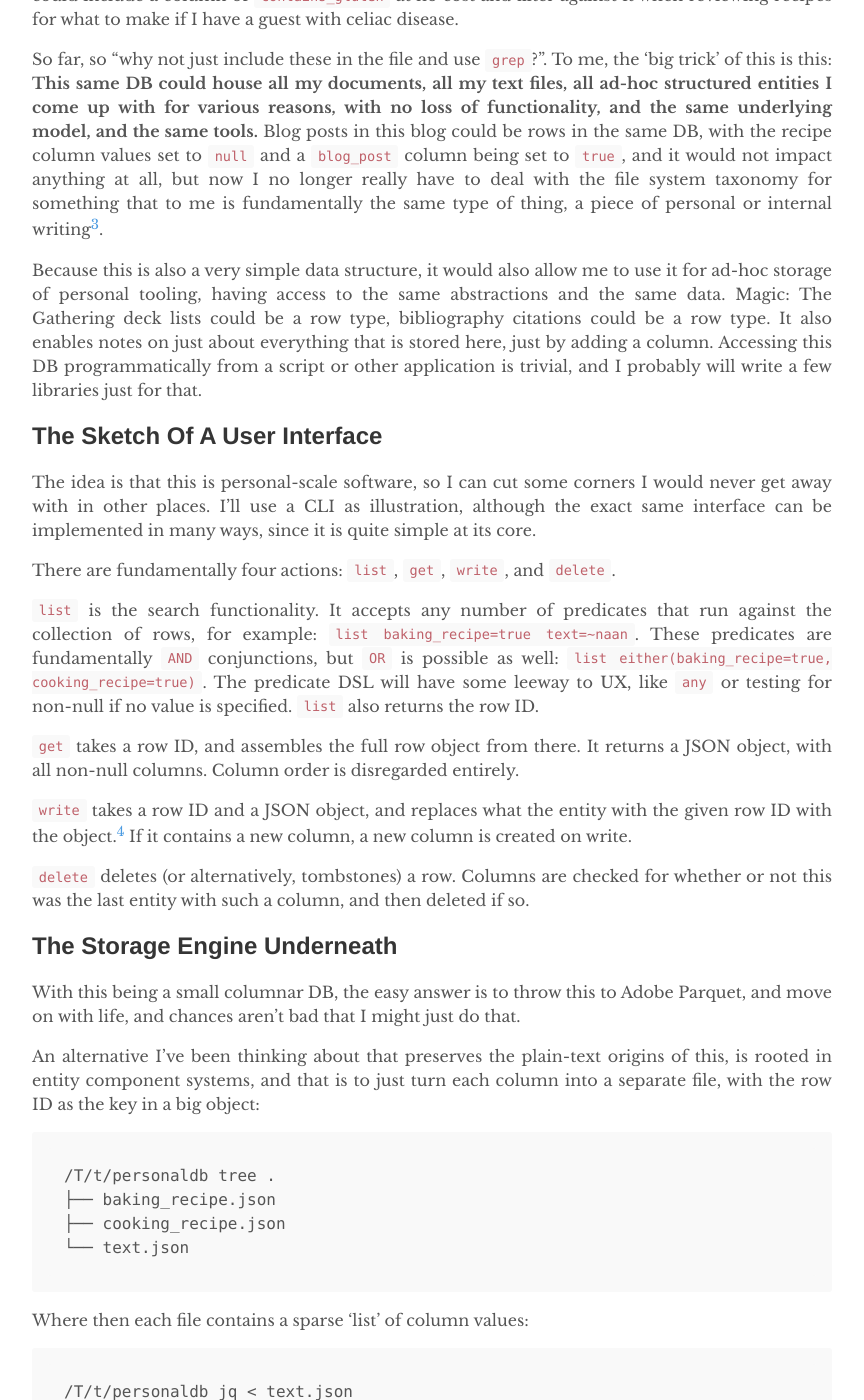
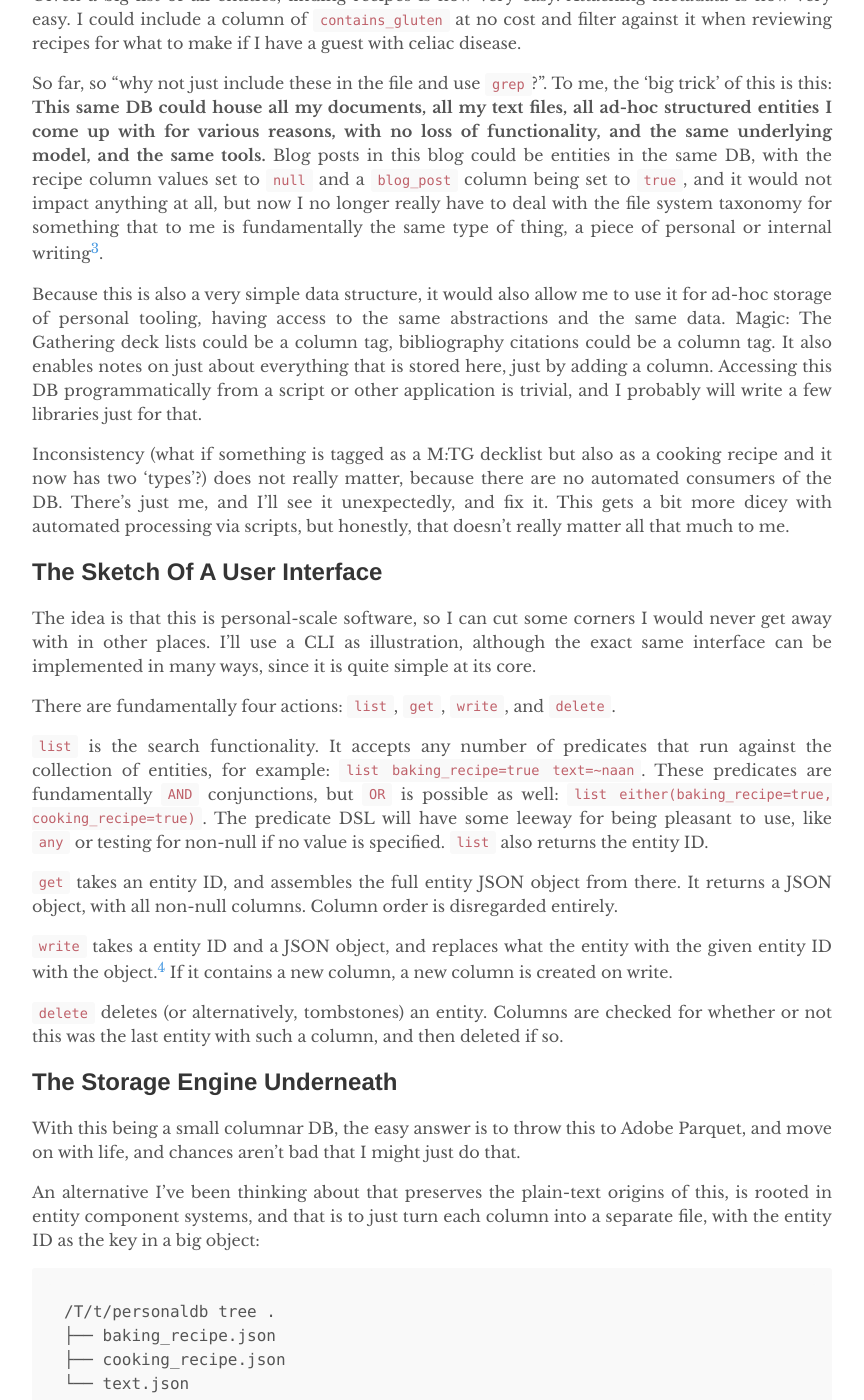
Before and after one commit to MordecaiMalignatus/mordecaimalignatus.github.io, a Jekyll site: the page built from _posts/2026-05-24-personaldb.md, in a window 1280 px wide and 1400 px high, scrolled down 1406 px. Shown: the whole window, without its empty margins (208-1072 px from the left). Built offline with Jekyll 4.4.1, drawn with Linux system fonts in a browser that asks for light colours; some of the changed text lies outside the part shown.

Commit message:
row → entity, more details

````diff
--- a/_posts/2026-05-24-personaldb.md
+++ b/_posts/2026-05-24-personaldb.md
@@ -6,23 +6,23 @@ categories: post
 ---
 
 PersonalDB[^1] is a little concept I've been throwing around in my head for
-supporting some things around the endless text files people (or at least,
-me) have lying around for notes, cheat sheets, references, plans, etc. It's a
-thing I have kinda started building, but I need to come to grips with what
-exactly it should be, hence this article.
+supporting some things around the endless text files people (or at least, me)
+have lying around for notes, cheat sheets, references, plans, etc. It's a thing
+I have kinda started building, but I need to come to grips with what exactly it
+should be, hence this article.
 
-In essence, the origin of the problem is that "a file" is not really a useful
-taxonomy for personal writing. You can make it so, by using it as a vague tree,
-but you will inevitably run into the ruin of all rigid categorizations, the edge
-cases that are two kinds of something. For an illustrative example, I have two
-files, `cooking.org`, which houses my cooking recipes, and `baking.org`, which
-houses my baking recipes. Smashed cucumber salad? Clearly cooking. Cake? Clearly
-baking. Soda bread? Savory, but baked, so clearly baking. Now, naan? It's bread,
-and all of the other bread is with the baking, but it isn't baked but instead
-griddled, does that make it cooking? It's a question I've answered by just
-adding the recipes to both files to avoid the frustration of opening a file and
-then having to backtrack after searching, but that now means drift if it were to
-change.[^2]
+In essence, the origin of the problem is that "a file" does not really lend
+itself to a useful taxonomy for personal writing. You can make it so, by using
+it as a vague categorization system, but you will inevitably run into the ruin
+of all rigid categorizations, the edge cases that are two kinds of something.
+For an illustrative example, I have two files, `cooking.org`, which houses my
+cooking recipes, and `baking.org`, which houses my baking recipes. Smashed
+cucumber salad? Clearly cooking. Cake? Clearly baking. Soda bread? Savory, but
+baked, so clearly baking. Now, naan? It's bread, and all of the other bread is
+with the baking, but it isn't baked but instead griddled, does that make it
+cooking? It's a question I've answered by just adding the recipes to both files
+to avoid the frustration of opening a file and then having to backtrack after
+searching, but that now means drift if it were to change.[^2]
 
 The solution would clearly be some sort of tagging system rather than a
 taxonomy. Naan gets both tags, both searches find it, grand. This would be
@@ -42,12 +42,12 @@ never fly in many-humans infrastructure.
 
 The core idea is abstracting over "a text file". There is an entity, or a row.
 This, for all intents and purposes, is invisible to the user and also
-irrelevant. A row can have any number of columns, which are key/value pairs, but
-the default value is `null`. This makes any row, if we squint a bit, a sparse
-JSON object, when trimmed for `null` values.
+irrelevant. An entity can have any number of columns, which are key/value pairs,
+but the default value is `null`. This makes any entity, if we squint a bit, a
+sparse JSON object, when trimmed for `null` values.
 
 Suppose now that we take all of our recipes of some variety, and turn them into
-rows that looks like this:
+entities that looks like this:
 
 ```json
 {
@@ -57,7 +57,7 @@ rows that looks like this:
 }
 ```
 
-Given a big list of all rows, finding recipes is now very easy. Attaching
+Given a big list of all entities, finding recipes is now very easy. Attaching
 metadata is now very easy. I could include a column of `contains_gluten` at no
 cost and filter against it when reviewing recipes for what to make if I have a
 guest with celiac disease.
@@ -66,19 +66,25 @@ So far, so "why not just include these in the file and use `grep`?". To me, the
 'big trick' of this is this: **This same DB could house all my documents, all my
 text files, all ad-hoc structured entities I come up with for various reasons,
 with no loss of functionality, and the same underlying model, and the same
-tools.** Blog posts in this blog could be rows in the same DB, with the recipe
-column values set to `null` and a `blog_post` column being set to `true`, and it
-would not impact anything at all, but now I no longer really have to deal with
-the file system taxonomy for something that to me is fundamentally the same type
-of thing, a piece of personal or internal writing[^3].
+tools.** Blog posts in this blog could be entities in the same DB, with the
+recipe column values set to `null` and a `blog_post` column being set to `true`,
+and it would not impact anything at all, but now I no longer really have to deal
+with the file system taxonomy for something that to me is fundamentally the same
+type of thing, a piece of personal or internal writing[^3].
 
 Because this is also a very simple data structure, it would also allow me to use
 it for ad-hoc storage of personal tooling, having access to the same
 abstractions and the same data. Magic: The Gathering deck lists could be a
-row type, bibliography citations could be a row type. It also enables
-notes on just about everything that is stored here, just by adding a column.
-Accessing this DB programmatically from a script or other application is
-trivial, and I probably will write a few libraries just for that.
+column tag, bibliography citations could be a column tag. It also enables notes
+on just about everything that is stored here, just by adding a column. Accessing
+this DB programmatically from a script or other application is trivial, and I
+probably will write a few libraries just for that.
+
+Inconsistency (what if something is tagged as a M:TG decklist but also as a
+cooking recipe and it now has two 'types'?) does not really matter, because
+there are no automated consumers of the DB. There's just me, and I'll see it
+unexpectedly, and fix it. This gets a bit more dicey with automated processing
+via scripts, but honestly, that doesn't really matter all that much to me.
 
 ## The Sketch Of A User Interface
 
@@ -90,22 +96,24 @@ quite simple at its core.
 There are fundamentally four actions: `list`, `get`, `write`, and `delete`.
 
 `list` is the search functionality. It accepts any number of predicates that run
-against the collection of rows, for example: `list baking_recipe=true
+against the collection of entities, for example: `list baking_recipe=true
 text=~naan`. These predicates are fundamentally `AND` conjunctions, but `OR` is
 possible as well: `list either(baking_recipe=true, cooking_recipe=true)`. The
-predicate DSL will have some leeway to UX, like `any` or testing for non-null if
-no value is specified. `list` also returns the row ID.
+predicate DSL will have some leeway for being pleasant to use, like `any` or
+testing for non-null if no value is specified. `list` also returns the entity
+ID.
 
-`get` takes a row ID, and assembles the full row object from there. It returns a
-JSON object, with all non-null columns. Column order is disregarded entirely.
+`get` takes an entity ID, and assembles the full entity JSON object from there.
+It returns a JSON object, with all non-null columns. Column order is disregarded
+entirely.
 
-`write` takes a row ID and a JSON object, and replaces what the entity with the
-given row ID with the object.[^4] If it contains a new column, a new column is
-created on write.
+`write` takes a entity ID and a JSON object, and replaces what the entity with
+the given entity ID with the object.[^4] If it contains a new column, a new
+column is created on write.
 
-`delete` deletes (or alternatively, tombstones) a row. Columns are checked for
-whether or not this was the last entity with such a column, and then deleted if
-so.
+`delete` deletes (or alternatively, tombstones) an entity. Columns are checked
+for whether or not this was the last entity with such a column, and then deleted
+if so.
 
 ## The Storage Engine Underneath
 
@@ -115,7 +123,7 @@ that.
 
 An alternative I've been thinking about that preserves the plain-text origins of
 this, is rooted in entity component systems, and that is to just turn each
-column into a separate file, with the row ID as the key in a big object:
+column into a separate file, with the entity ID as the key in a big object:
 
 ```
 /T/t/personaldb tree .
@@ -153,15 +161,16 @@ I think I'll spend some time in the next few days and weeks building something
 like this, it seems fun and rewarding for just me.
 
 ---
-[^1]: Or OmniDB, as I've been kicking it around in my head, but it sounds
-    too grandiose for what it is, honestly.
+[^1]: Or OmniDB, as I've been kicking it around in my head, but it sounds too
+    grandiose for what it is, honestly.
 
 [^2]: Obviously, this is barely a real issue. It's however the little paper cut
     that made me think about this topic, and then I clearly thought a little too
     much about it, and here we are.
 
-[^3]: See [this post](https://rambling.malignat.us/2022-07-22/on-internal-writing) for what
+[^3]: See [this
+    post](https://rambling.malignat.us/2022-07-22/on-internal-writing) for what
     I call 'internal writing'.
 
-[^4]: Chances are I will instead create a new entity and shift the row ID, for
-    "undo" support, given that writes are destructive.
+[^4]: Chances are I will instead create a new entity and shift the entity ID,
+    for "undo" support, given that writes are destructive.
````
